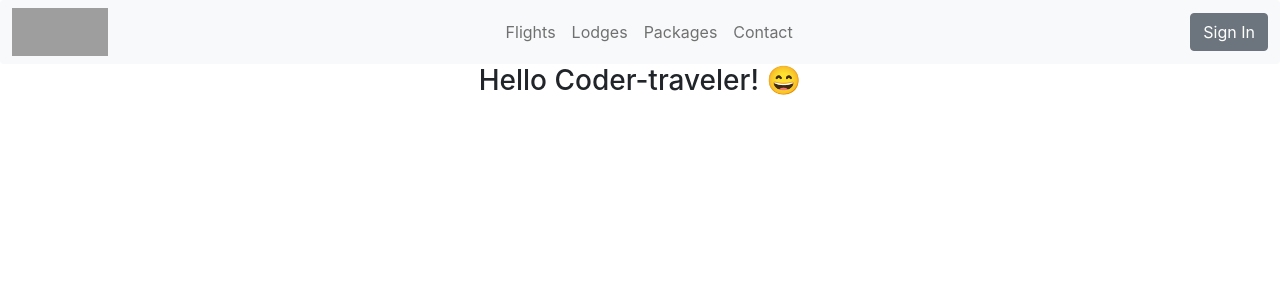
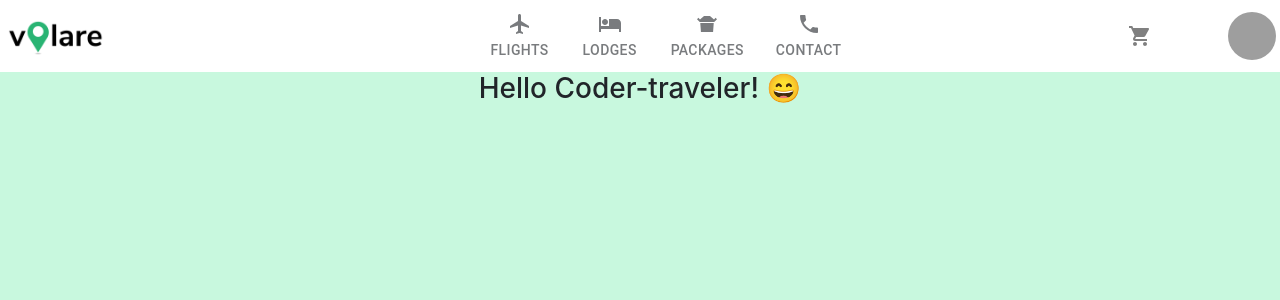
Before and after one commit to lucianoaraus/Volare, a React (Create React App) app: page / in a window 1280 px wide. Shown: the top 300 px of the page. Built offline with nearby package versions, Linux system fonts and the light colour scheme; grey boxes are pictures that could not be loaded.

Commit message:
Components added: logo, profile, cart

```diff
--- a/src/App.css
+++ b/src/App.css
@@ -1,14 +1,47 @@
-.App {
+body {
+  background-color: #c8f8de;
+}
+
+.app {
   text-align: center;
 }
 
-.NavBar {
-  justify-content: center;
+.header {
+  display: flex;
+  justify-content: space-between;
+  align-items: center;
   text-align: center;
-  background-color: tomato;
+
+  padding-left: 4px;
+  padding-right: 4px;
+
+  background-color: #fff;
 }
 
-.LogoHeader {
+.header-logo {
+  margin-left: 4px;
   width: 96px;
   height: 48px;
+
+  background-color: #ff0000;
 }
+
+.header-avatar {
+  width: 48px;
+  height: 48px;
+  border-radius: 24px;
+}
+
+.header-cart-button {
+  position: absolute; /* Corregir */
+  right: 128px;
+
+  /* Non-Style-Button */
+  background: none;
+  border: 0;
+  color: gray;
+  font: inherit;
+  line-height: normal;
+  overflow: visible;
+  padding: 0;
+}
--- a/src/App.js
+++ b/src/App.js
@@ -1,14 +1,14 @@
-import NavBar from "./components/NavBar_Bootstrap";
 import React from "react";
+
+import Header from "./components/header/Header";
+
 import "./App.css";
 
-function App() {
+export default function App() {
   return (
-    <div className="App">
-      <NavBar />
+    <div className="app">
+      <Header />
       <h3>Hello Coder-traveler! 😄</h3>
     </div>
   );
 }
-
-export default App;
--- a/src/components/NavBar_Bootstrap.js
+++ /dev/null
@@ -1,58 +0,0 @@
-import React from "react";
-
-function NavBar() {
-  return (
-    <div>
-      <header className="HeaderContainer">
-        <nav
-          className="navbar navbar-expand-lg navbar-light bg-light rounded"
-          aria-label="Twelfth navbar example"
-        >
-          <div className="container-fluid">
-            {/* TODO: Diseñar el Logo de la marca */}
-            <a href="#" className="App">
-              <img
-                className="LogoHeader"
-                src="https://cdn.almundo.com/statics/img/header/logos/logo_almundo_DK.svg"
-                alt=""
-              />
-            </a>
-
-            <div
-              className="navbar-collapse justify-content-md-center"
-              id="navbarsExample10"
-            >
-              <ul className="navbar-nav">
-                <li className="nav-item">
-                  <a className="nav-link" href="#">
-                    Flights
-                  </a>
-                </li>
-                <li className="nav-item">
-                  <a className="nav-link" href="#">
-                    Lodges
-                  </a>
-                </li>
-                <li className="nav-item">
-                  <a className="nav-link" href="#">
-                    Packages
-                  </a>
-                </li>
-                <li className="nav-item">
-                  <a className="nav-link" href="#">
-                    Contact
-                  </a>
-                </li>
-              </ul>
-            </div>
-            <a href="#">
-              <button className="btn btn-secondary">Sign In</button>
-            </a>
-          </div>
-        </nav>
-      </header>
-    </div>
-  );
-}
-
-export default NavBar;
--- /dev/null
+++ b/src/components/header/Header.js
@@ -0,0 +1,17 @@
+import React from "react";
+
+import Logo from "./logo/Logo"
+import NavBar from "./navbar/NavBar";
+import Avatar from "./avatar/Avatar";
+import Cart from "./cart/Cart";
+
+export default function Header() {
+  return (
+    <header className="header">
+      <Logo/>
+      <NavBar/>
+      <Cart/>
+      <Avatar/>
+    </header>
+  );
+}
--- /dev/null
+++ b/src/components/header/avatar/Avatar.js
@@ -0,0 +1,9 @@
+import React from "react";
+
+export default function Avatar() {
+  return (
+    <a href="#">
+      <img className="header-avatar" src="https://w7.pngwing.com/pngs/394/518/png-transparent-brown-shiba-inu-doge-weather-shiba-inu-doge-click-doge-snake-doge-miscellaneous-mammal-carnivoran-thumbnail.png"/>
+    </a>
+  );
+}
--- /dev/null
+++ b/src/components/header/cart/Cart.js
@@ -0,0 +1,10 @@
+import React from "react";
+import ShoppingCartIcon from '@mui/icons-material/ShoppingCart';
+
+export default function Cart() {
+  return (
+    <button className="header-cart-button">
+      <ShoppingCartIcon/>
+    </button>
+  );
+}
--- /dev/null
+++ b/src/components/header/logo/Logo.js
@@ -0,0 +1,10 @@
+import React from "react";
+import logo from "../../../assets/volare-logo.png";
+
+export default function Logo() {
+  return (
+    <a href="#">
+      <img className="header-logo" src={logo} alt="logo"/>
+    </a>
+  );
+}
--- a/src/components/NavBar_MUI.js
+++ b/src/components/header/navbar/NavBar.js
@@ -1,5 +1,4 @@
-import * as React from "react";
-import Tabs from "@mui/material/Tabs";
+import React from "react";
 import Tab from "@mui/material/Tab";
 
 /*Icons*/
@@ -8,18 +7,13 @@ import Lodges from "@mui/icons-material/Hotel";
 import Packages from "@mui/icons-material/TakeoutDining";
 import Contact from "@mui/icons-material/Phone";
 
-/*Styles */
-import "../App.css";
-
-function NavBar() {
+export default function NavBar() {
   return (
-    <Tabs className="NavBar" aria-label="icon label tabs example" centered>
+    <div className="nav-bar">
       <Tab icon={<Plane />} label="Flights" />
       <Tab icon={<Lodges />} label="Lodges" />
       <Tab icon={<Packages />} label="Packages" />
       <Tab icon={<Contact />} label="Contact" />
-    </Tabs>
+    </div>
   );
 }
-
-export default NavBar;
```
Also changed, not shown: Utilities.txt (added), src/assets/volare-logo.png (added), 1 other file (tests, documents, lock files or other folders).
